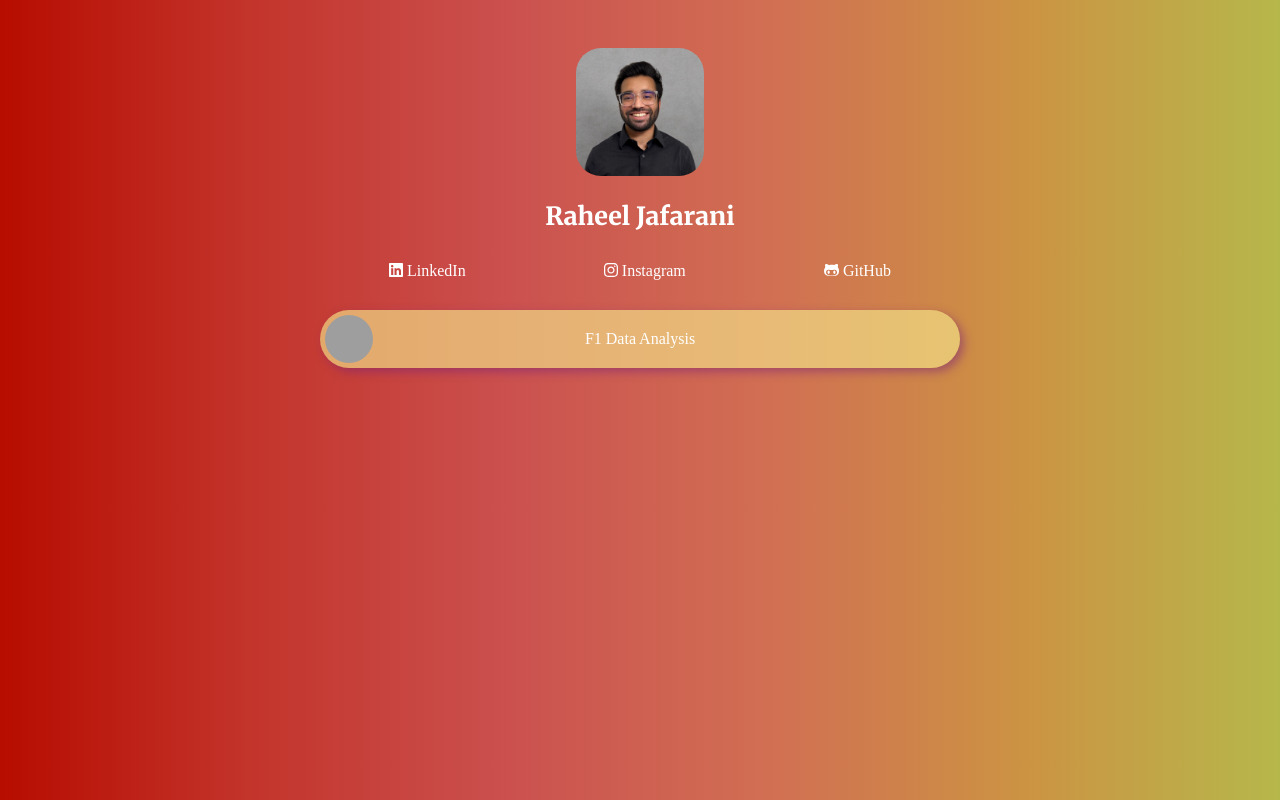
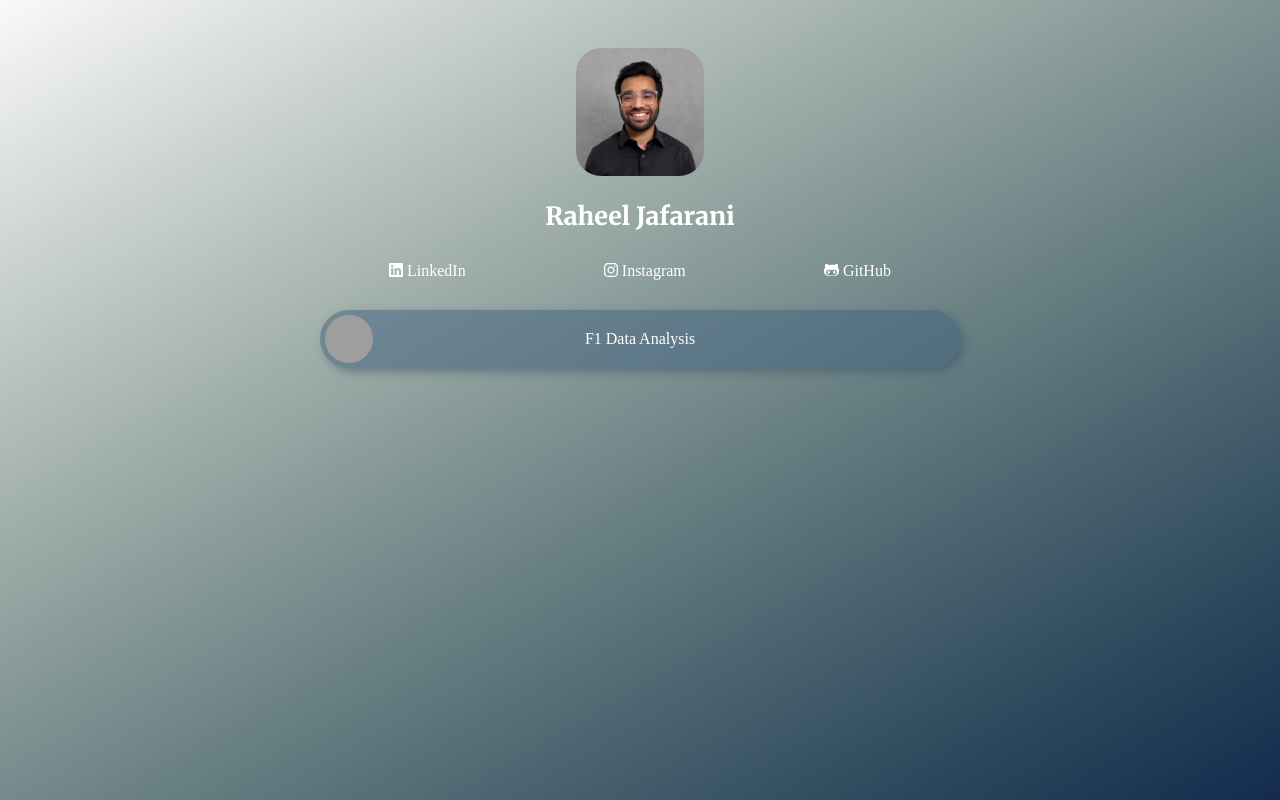
Before and after one commit to raheeljafarani/link-in-bio, a plain HTML site: page index.html in a window 1280 px wide. Drawn offline with Linux system fonts and the light colour scheme; grey boxes are pictures that could not be loaded; a web font is replaced by a local one.

Commit message:
bug fixed in body

```diff
--- a/index.html
+++ b/index.html
@@ -53,24 +53,24 @@
         min-height: 100%;
         padding-top: 40px;
         padding-bottom: 40px;
-        background: linear-gradient(90deg, #b70c00, #c3352c, #cb514f, #d16f53, #cc9343, #b6b74b); /* made at https://learnui.design/tools/gradient-generator.html */
+        background: linear-gradient(150deg, #f9f9f9, #d4dad6, #afbbb6, #8b9d9b, #698083, #49636f, #2c475c, #142b4e); /* made at https://learnui.design/tools/gradient-generator.html */
         color: rgba(255, 255, 255, 1.0);
         font-family: "Knewave";
-
+      }
       a{
         color: rgba(255, 255, 255, 1.0);
         text-decoration: none;
       }
 
       .f1_data{
-        background-color: rgba(245, 228, 137, 0.65);
+        background-color: rgba(66, 98, 127, 0.52);
         margin-bottom: 20px;
         display: flex;
         align-items: center;
         border-radius: 1000px;
         padding: 5px;
         padding-right: 53px;
-        box-shadow: 4px 4px 10px 0px rgba(122, 32, 122, 0.5);
+        box-shadow: 4px 4px 10px 0px rgba(58, 82, 103, 0.5);
       }
 
       .main_container{
```
